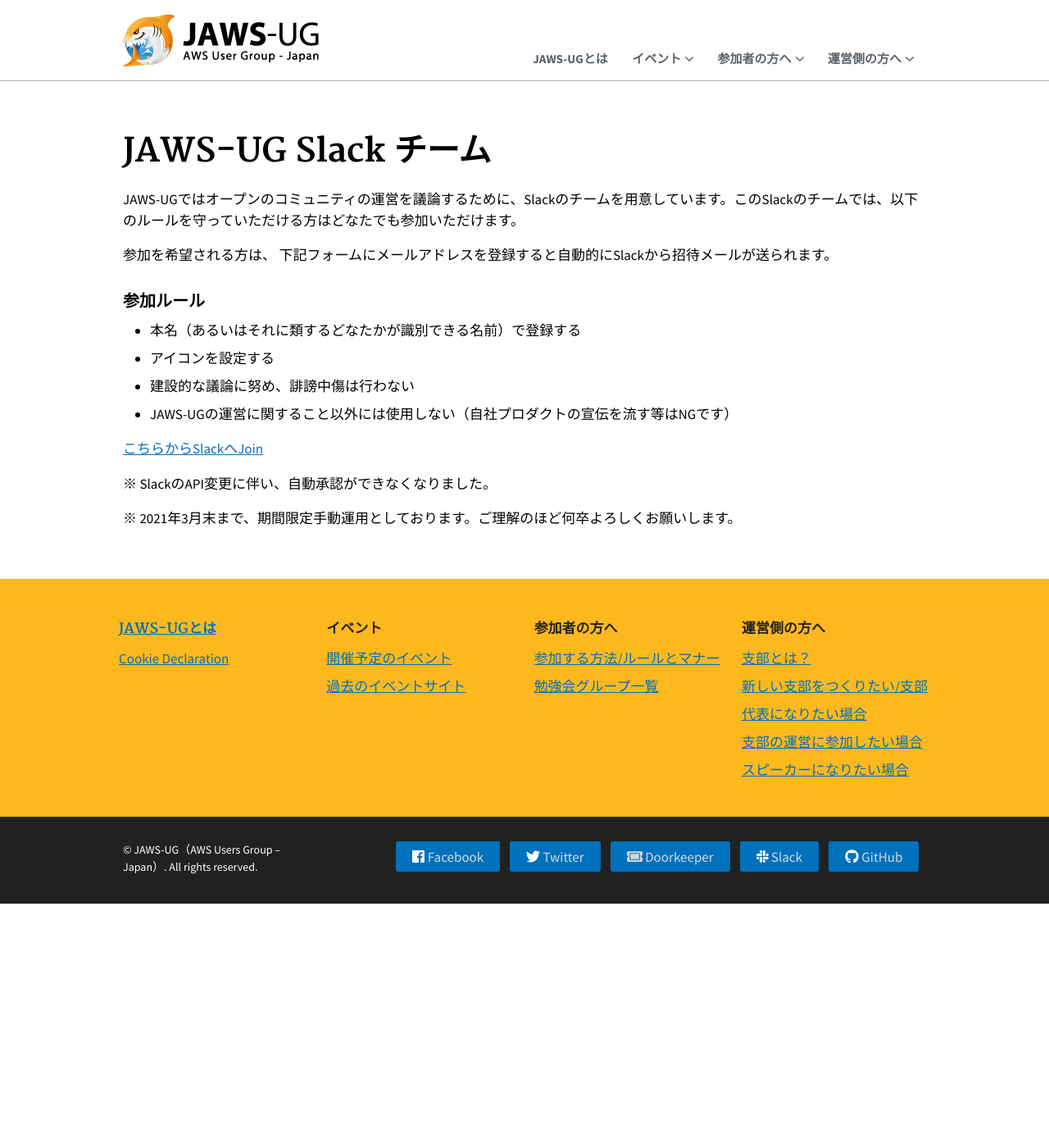
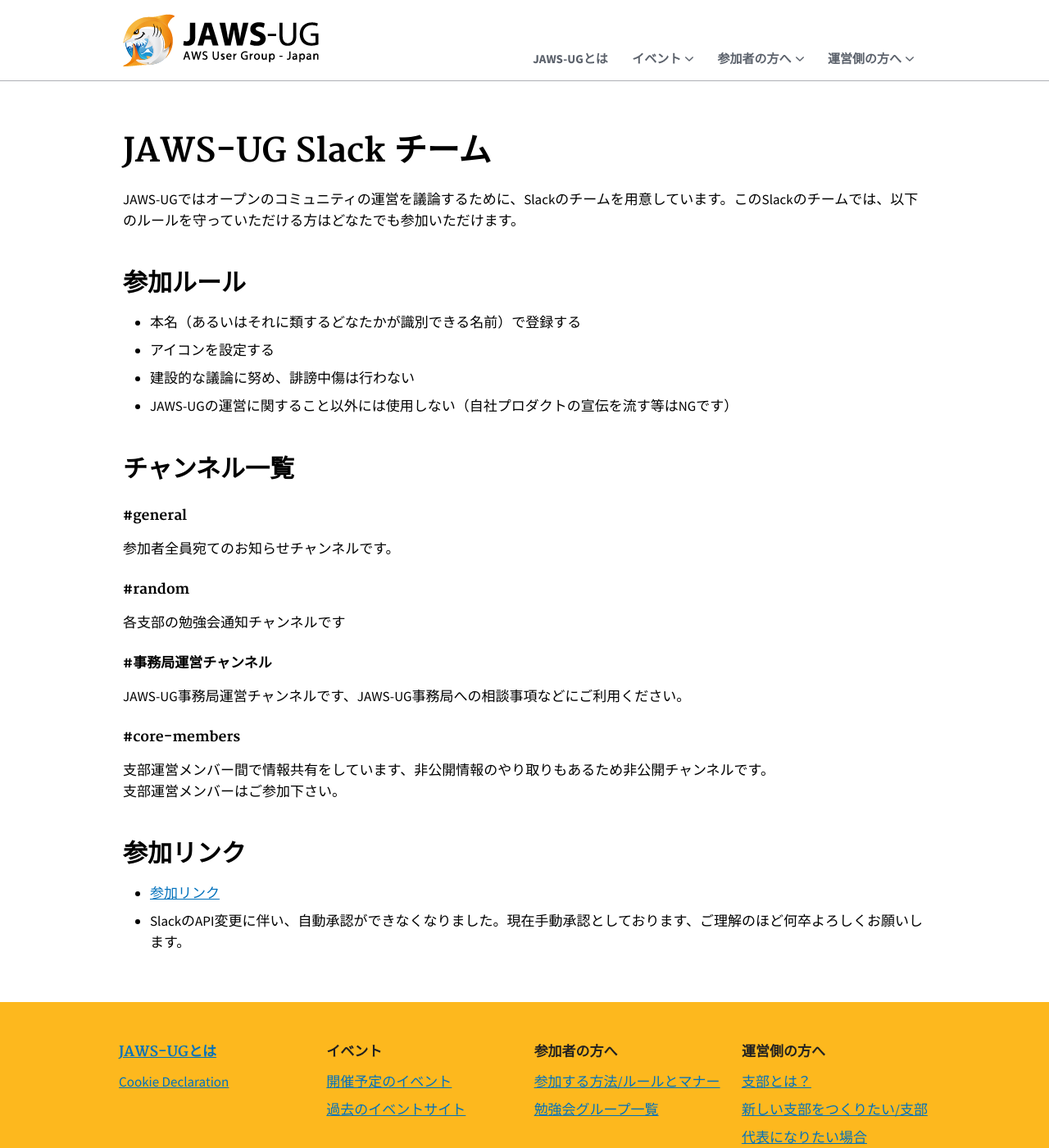
Before and after one commit to jaws-ug/jaws-ug.jp, a Jekyll site: the page built from pages/jaws-ug-slack.md, in a window 1280 px wide and 1400 px high. Shown: the whole window at 82% size. Built offline with Jekyll 4.4.1, drawn with Linux system fonts in a browser that asks for light colours; nearby versions of some CDN libraries; comment, search, counter and statistics services are not loaded.

Commit message:
Slackチャンネルについて説明追加

```diff
--- a/_includes/header.html
+++ b/_includes/header.html
@@ -53,6 +53,7 @@
 						<ul id="side-nav-1" class="usa-nav-submenu">
 							<li><a href="{{ site.baseurl }}{% link pages/for-participant.md %}">参加する方法/ルールとマナー</a></li>
 							<li><a href="{{ site.baseurl }}{% link pages/act.md %}">勉強会グループ一覧</a></li>
+							<li><a href="{{ site.baseurl }}{% link pages/jaws-ug-slack.md %}">JAWS-UG Slack チーム</a></li>
 						</ul>
 					</li>
 					<li><button class="usa-accordion-button usa-nav-link" aria-expanded="false" aria-controls="sidenav-2"><span>運営側の方へ</span></button>
--- a/_layouts/home.html
+++ b/_layouts/home.html
@@ -33,6 +33,7 @@
 				<ul>
 					<li><a href="{{ site.baseurl }}{% link pages/for-participant.md %}">参加する方法/ルールとマナー</a></li>
 					<li><a href="{{ site.baseurl }}{% link pages/act.md %}">勉強会グループ一覧</a></li>
+					<li><a href="{{ site.baseurl }}{% link pages/jaws-ug-slack.md %}">JAWS-UG Slack チーム</a></li>
 				</ul>
 			</div>
 		</div>
--- a/pages/jaws-ug-slack.md
+++ b/pages/jaws-ug-slack.md
@@ -7,18 +7,29 @@
 
 JAWS-UGではオープンのコミュニティの運営を議論するために、Slackのチームを用意しています。このSlackのチームでは、以下のルールを守っていただける方はどなたでも参加いただけます。
 
-参加を希望される方は、 下記フォームにメールアドレスを登録すると自動的にSlackから招待メールが送られます。
 
-### 参加ルール
+## 参加ルール
 
 * 本名（あるいはそれに類するどなたかが識別できる名前）で登録する
 * アイコンを設定する
 * 建設的な議論に努め、誹謗中傷は行わない
 * JAWS-UGの運営に関すること以外には使用しない（自社プロダクトの宣伝を流す等はNGです）
 
-[こちらからSlackへJoin](https://join.slack.com/t/make-jawsug/shared_invite/zt-ngasmqxh-hRmOvQQIu1WTDCAG9Ps~xQ)
+## チャンネル一覧
+#### #general
+参加者全員宛てのお知らせチャンネルです。
 
+#### #random
+各支部の勉強会通知チャンネルです
 
-※ SlackのAPI変更に伴い、自動承認ができなくなりました。
+#### #事務局運営チャンネル
+JAWS-UG事務局運営チャンネルです、JAWS-UG事務局への相談事項などにご利用ください。
 
-※ 2021年3月末まで、期間限定手動運用としております。ご理解のほど何卒よろしくお願いします。
+#### #core-members
+支部運営メンバー間で情報共有をしています、非公開情報のやり取りもあるため非公開チャンネルです。
+支部運営メンバーはご参加下さい。
+
+## 参加リンク
+
+* [参加リンク](https://join.slack.com/t/make-jawsug/shared_invite/zt-ngasmqxh-hRmOvQQIu1WTDCAG9Ps~xQ)
+* SlackのAPI変更に伴い、自動承認ができなくなりました。現在手動承認としております、ご理解のほど何卒よろしくお願いします。
```
